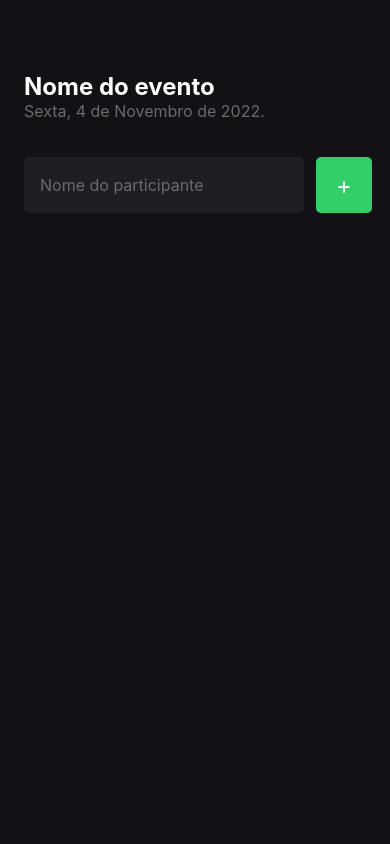
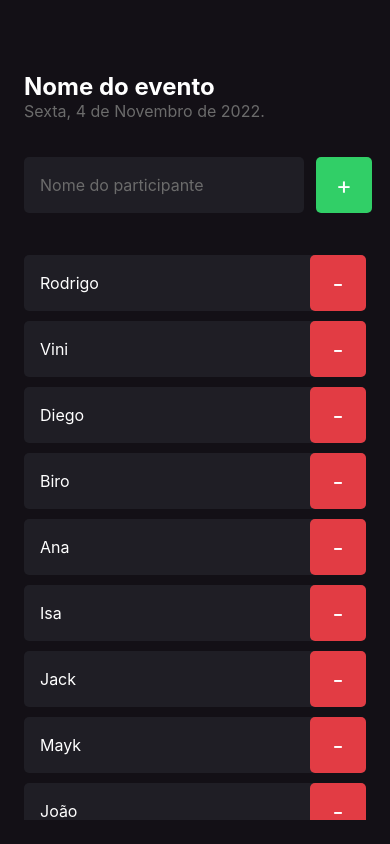
Before and after one commit to Joaopaulo33/imhere, a React Native app: screen / in a window 390 px wide. Built offline with nearby package versions, Linux system fonts and the light colour scheme.

Commit message:
Tipando e adicionando scroll view

```diff
--- /dev/null
+++ b/src/components/Participant/index.tsx
@@ -0,0 +1,18 @@
+import { Text, TouchableOpacity, View } from "react-native";
+
+import { styles } from "./styles";
+interface participantData {
+  name: string;
+  onRemove: () => void;
+}
+export function Participant(props: participantData) {
+  return (
+    <View style={styles.container}>
+      <Text style={styles.name}>{props.name}</Text>
+
+      <TouchableOpacity style={styles.button} onPress={props.onRemove}>
+        <Text style={styles.buttonText}>-</Text>
+      </TouchableOpacity>
+    </View>
+  );
+}
--- /dev/null
+++ b/src/components/Participant/styles.ts
@@ -0,0 +1,30 @@
+import { StyleSheet } from "react-native";
+
+export const styles = StyleSheet.create({
+  container: {
+    width: "100%",
+    backgroundColor: "#1F1E25",
+    borderRadius: 5,
+    flexDirection: "row",
+    alignItems: "center",
+    marginBottom: 10,
+  },
+  name: {
+    flex: 1,
+    fontSize: 16,
+    color: "#FFF",
+    marginLeft: 16,
+  },
+  buttonText: {
+    color: "#FFF",
+    fontSize: 24,
+  },
+  button: {
+    width: 56,
+    height: 56,
+    borderRadius: 5,
+    backgroundColor: "#E23C44",
+    alignItems: "center",
+    justifyContent: "center",
+  },
+});
--- a/src/screens/Home/index.tsx
+++ b/src/screens/Home/index.tsx
@@ -1,9 +1,33 @@
-import { Text, TextInput, TouchableOpacity, View } from "react-native";
+import {
+  ScrollView,
+  Text,
+  TextInput,
+  TouchableOpacity,
+  View,
+} from "react-native";
+
+import { Participant } from "../../components/Participant";
 import { styles } from "./styles";
 
 export function Home() {
+  const participants = [
+    "Rodrigo",
+    "Vini",
+    "Diego",
+    "Biro",
+    "Ana",
+    "Isa",
+    "Jack",
+    "Mayk",
+    "João",
+  ];
+
   function handleParticipantAdd() {
     console.log("Você clicou no botão de Adicionar!");
+  }
+
+  function handleParticipantRemove(name: string) {
+    console.log(`Você clicou em remover o participante ${name}`);
   }
 
   return (
@@ -11,6 +35,7 @@
       <Text style={styles.eventName}>Nome do evento</Text>
 
       <Text style={styles.eventDate}>Sexta, 4 de Novembro de 2022.</Text>
+
       <View style={styles.form}>
         <TextInput
           style={styles.input}
@@ -22,6 +47,16 @@
           <Text style={styles.buttonText}>+</Text>
         </TouchableOpacity>
       </View>
+
+      <ScrollView showsVerticalScrollIndicator={false}>
+        {participants.map((participant) => (
+          <Participant
+            key={participant}
+            name={participant}
+            onRemove={() => handleParticipantRemove("Rodrigo")}
+          />
+        ))}
+      </ScrollView>
     </View>
   );
 }
```
